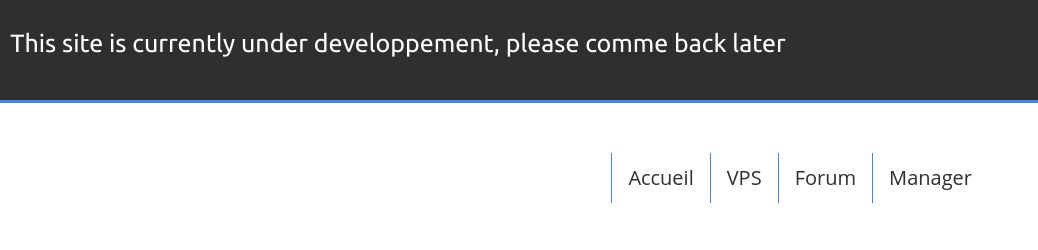
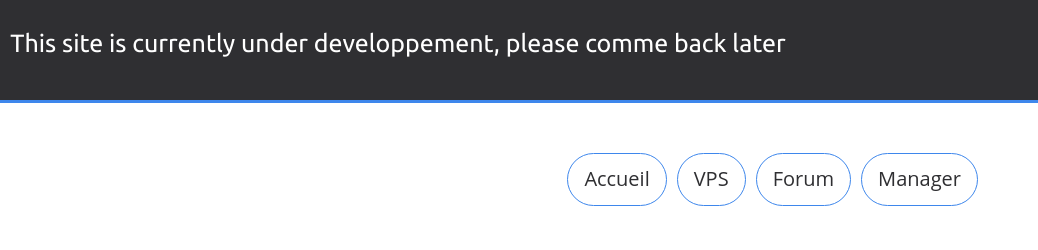
Before and after one commit to stormtrooper42/FoxServs, a plain HTML site: page index.html in a window 1280 px wide. Shown: the top 250 px of the page, 242-1280 px from the left. Drawn offline with nearby package versions, Linux system fonts and the light colour scheme.

Commit message:
Rounded menu

```diff
--- a/css/style.css
+++ b/css/style.css
@@ -219,12 +219,13 @@ nav{
 nav ul {
     list-style-type: none;
     margin: 0;
-    height: 50px;
+    height: 60px;
     padding: 0;
     padding-left: 50px;
     overflow: hidden;
         margin-right: 50px;
     margin-top: 50px;
+
 }
 
 nav li {
@@ -241,8 +242,13 @@ nav li a {
     text-decoration: none;
     font-family: 'Open Sans', sans-serif;
     font-weight: 400;
+
     font-size: 20px;
-    border-left: solid 0.5px #3e87ec;
+    border-style: solid;
+    border-width: 0.5px;
+    border-color: #3e87ec;
+    border-radius: 30px;
+    margin-right: 10px;
      -webkit-transition-duration: 0.4s; /* Safari */
     transition-duration: 0.4s;
 }
@@ -254,7 +260,6 @@ nav li a:link{
 
 nav li a:hover{
 	background-color: #3e87ec;
-	border-left: solid 0.5px #fff;
 	color: white;
 
 }
```
